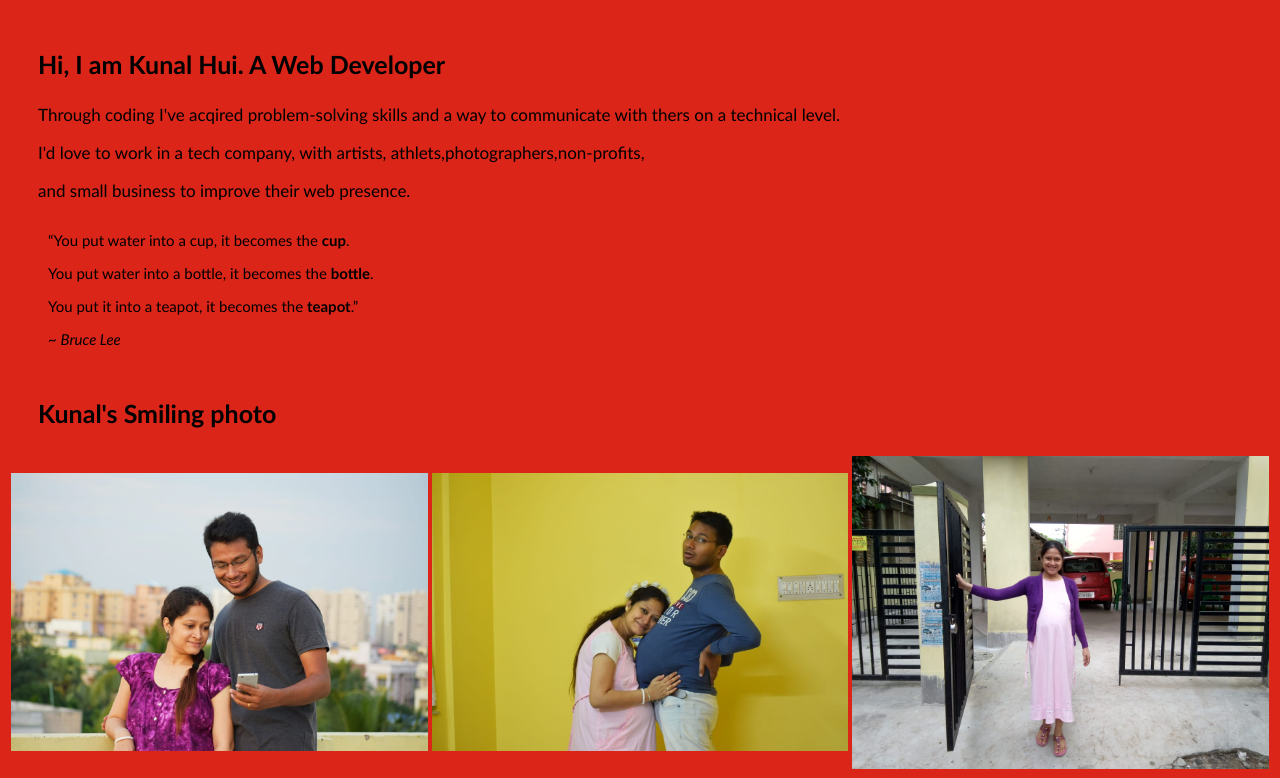
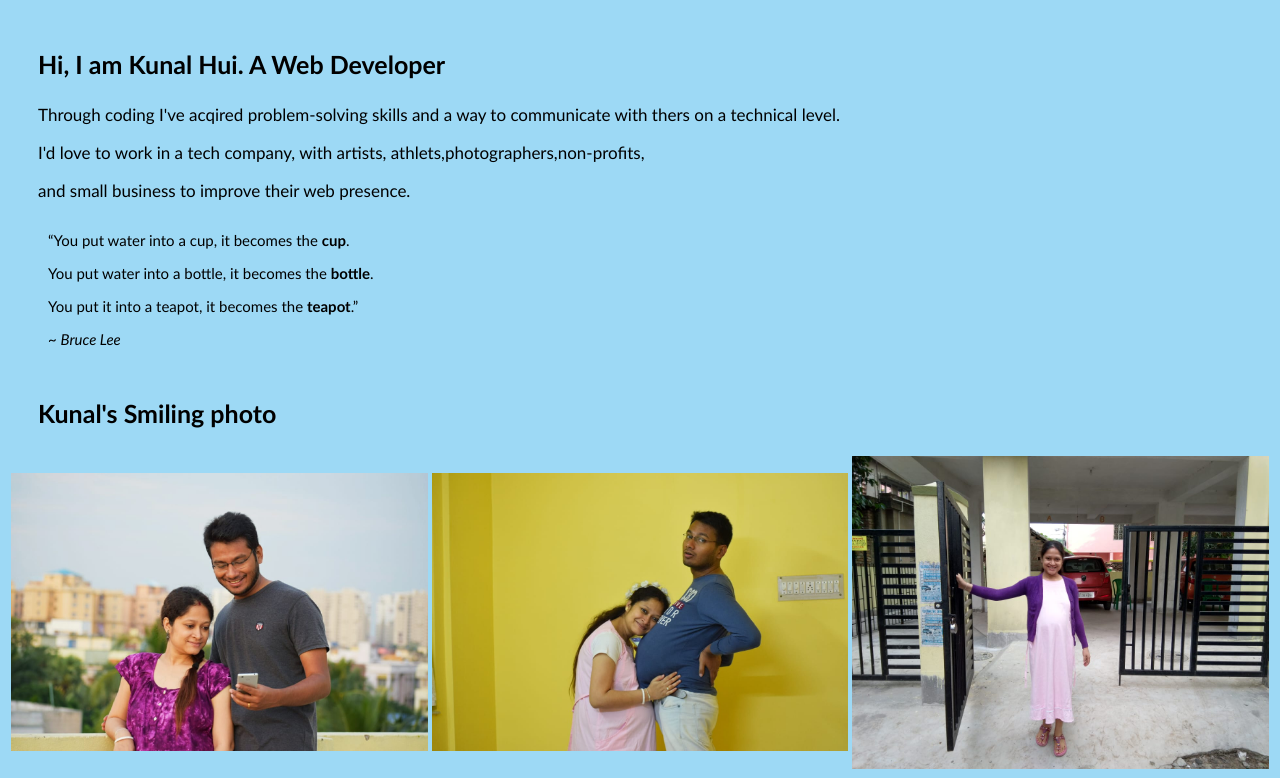
Before and after one commit to kunalhui/portfolio, a plain HTML site: page index.html in a window 1280 px wide. Shown: the part 115-893 px from the top of the page. Drawn offline with Linux system fonts and the light colour scheme.

Commit message:
background color updated.

```diff
--- a/Home_css.css
+++ b/Home_css.css
@@ -1,6 +1,6 @@
 body
 {
-  background-color: #db2518;
+  background-color: #9dd9f5;
 }
 
 
```
